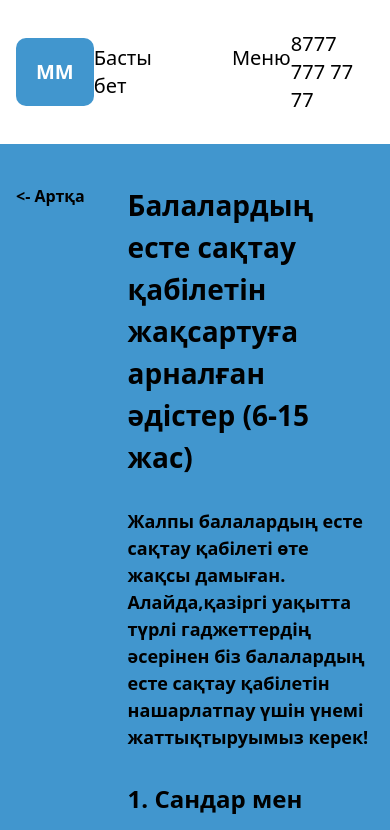
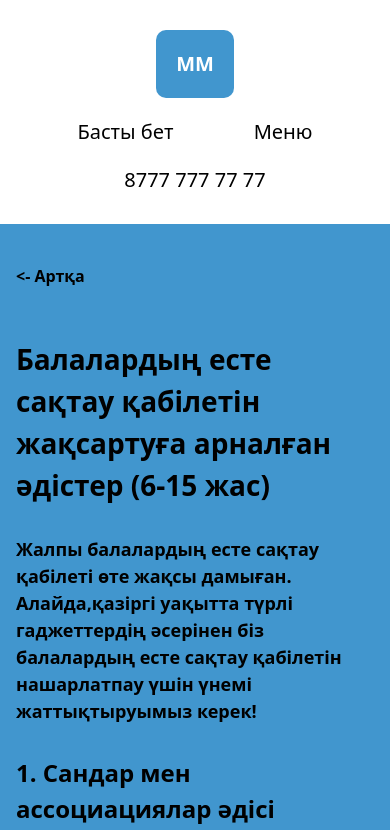
Before and after one commit to Renyrsss/damukid, a plain HTML site: page 1/11.html in a window 390 px wide. Shown: the top 830 px of the page. Drawn offline with nearby package versions, Linux system fonts and the light colour scheme.

Commit message:
added media

```diff
--- a/css/style.css
+++ b/css/style.css
@@ -139,3 +139,18 @@ footer {
 .main__subTitle p a {
     color: white;
 }
+
+@media screen and (max-width: 540px) {
+    .header__row {
+        flex-direction: column;
+        gap: 20px;
+    }
+    .flexMenu {
+        flex-direction: column;
+    }
+
+    .info .container {
+        display: flex;
+        flex-direction: column;
+    }
+}
```
